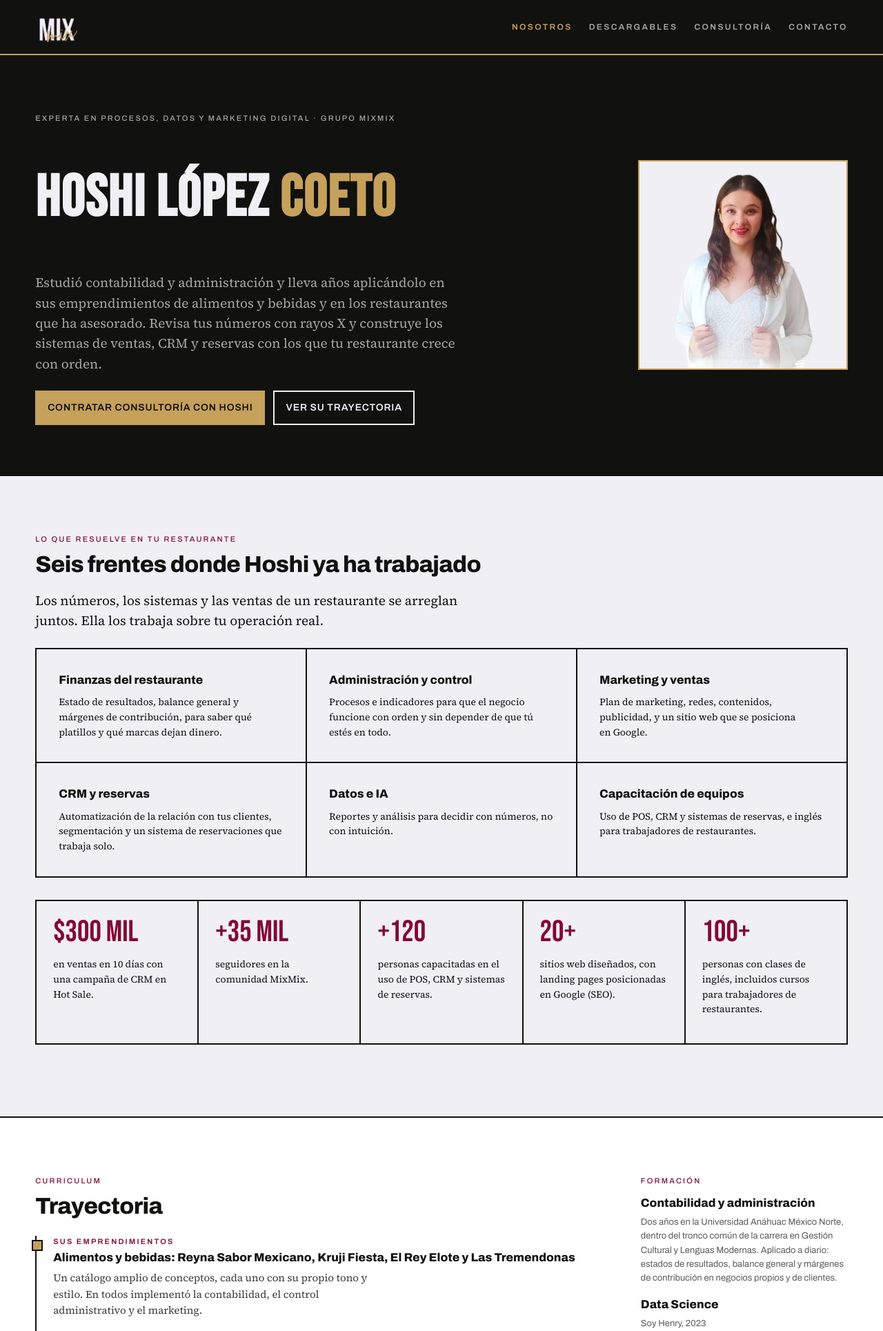
After one commit to hoshilc/mixmix-group, a PHP site: page /hoshi-coeto.html in a window 1280 px wide. The commit adds this page. Shown: the top 1929 px of the page at 69% size. Run offline with PHP 8.4, Linux system fonts and the light colour scheme.

Commit message:
Pagina de Hoshi (CV y contratacion de consultoria) y enlace Ver CV en Expertos
Co-Authored-By: Claude Sonnet 5.5 <noreply@anthropic.com>

```diff
--- a/admin-pedidos.html
+++ b/admin-pedidos.html
@@ -7,7 +7,7 @@
 <meta name="robots" content="noindex, nofollow">
 <meta name="referrer" content="no-referrer">
 <link rel="stylesheet" href="css/mixmix-brand/mixmix.css?v=3393207f">
-<link rel="stylesheet" href="css/site.css?v=0607c61b">
+<link rel="stylesheet" href="css/site.css?v=159da2d6">
 <!--#meta-->
 <link rel="icon" href="img/favicon.svg" type="image/svg+xml">
 <link rel="icon" href="img/favicon-48.png" sizes="48x48" type="image/png">
--- a/asesoria-intensiva.html
+++ b/asesoria-intensiva.html
@@ -6,7 +6,7 @@
 <title>MixMix Intensiva — Grupo MixMix</title>
 <meta name="description" content="Asesoría uno a uno con IA aplicada: un curso de una hora al día por 7 días para controlar tu restaurante desde cero.">
 <link rel="stylesheet" href="css/mixmix-brand/mixmix.css?v=3393207f">
-<link rel="stylesheet" href="css/site.css?v=0607c61b">
+<link rel="stylesheet" href="css/site.css?v=159da2d6">
 <!--#meta-->
 <link rel="icon" href="img/favicon.svg" type="image/svg+xml">
 <link rel="icon" href="img/favicon-48.png" sizes="48x48" type="image/png">
--- a/carrito.html
+++ b/carrito.html
@@ -6,7 +6,7 @@
 <title>Carrito — Grupo MixMix</title>
 <meta name="robots" content="noindex">
 <link rel="stylesheet" href="css/mixmix-brand/mixmix.css?v=3393207f">
-<link rel="stylesheet" href="css/site.css?v=0607c61b">
+<link rel="stylesheet" href="css/site.css?v=159da2d6">
 <!--#meta-->
 <link rel="icon" href="img/favicon.svg" type="image/svg+xml">
 <link rel="icon" href="img/favicon-48.png" sizes="48x48" type="image/png">
--- a/chef-adrian.html
+++ b/chef-adrian.html
@@ -6,7 +6,7 @@
 <title>Chef Adrián Noverola — Consultoría de cocina — Grupo MixMix</title>
 <meta name="description" content="Chef con más de siete años en hoteles, banquetes y restaurantes. Contrata a Adrián Noverola para costeo de menú, inventarios, higiene y operación de cocina.">
 <link rel="stylesheet" href="css/mixmix-brand/mixmix.css?v=3393207f">
-<link rel="stylesheet" href="css/site.css?v=0607c61b">
+<link rel="stylesheet" href="css/site.css?v=159da2d6">
 <!--#meta-->
 <link rel="icon" href="img/favicon.svg" type="image/svg+xml">
 <link rel="icon" href="img/favicon-48.png" sizes="48x48" type="image/png">
--- a/consultoria.html
+++ b/consultoria.html
@@ -6,7 +6,7 @@
 <title>Consultoría y auditorías para restaurantes — Grupo MixMix</title>
 <meta name="description" content="Capacitación y consultoría individual, auditoría por área o integral, MixMix Intensiva y Reingeniería 360: acompañamiento directo con los expertos de MixMix.">
 <link rel="stylesheet" href="css/mixmix-brand/mixmix.css?v=3393207f">
-<link rel="stylesheet" href="css/site.css?v=0607c61b">
+<link rel="stylesheet" href="css/site.css?v=159da2d6">
 <!--#meta-->
 <link rel="icon" href="img/favicon.svg" type="image/svg+xml">
 <link rel="icon" href="img/favicon-48.png" sizes="48x48" type="image/png">
@@ -117,6 +117,7 @@
             <p class="mm-mentor-name">Hoshi López Coeto</p>
             <p class="mm-mentor-role">Estratega de procesos, datos y marketing digital</p>
             <p class="mm-expert-bio">Revisamos tus números a fondo, con rayos X, y armamos los procesos, sistemas y estrategias de venta con los que tu restaurante crece con orden.</p>
+            <a class="mm-expert-link" href="hoshi-coeto.html">Ver CV <span aria-hidden="true">→</span></a>
           </div>
         </div>
         <div class="mm-cell">
--- a/css/site.css
+++ b/css/site.css
@@ -728,3 +728,6 @@ h2.mm-acc-title { margin: 0; }
 .mm-adm-pill { display: inline-block; padding: 2px 8px; font-family: var(--mm-font-display); font-weight: 700; font-size: 11px; letter-spacing: var(--mm-track-label); text-transform: uppercase; border: 1px solid var(--mm-black); white-space: nowrap; }
 .mm-adm-pill.is-paid { background: var(--mm-black); color: var(--mm-bone); }
 .mm-adm-pill.is-expired { color: var(--mm-stone-ink); border-color: var(--mm-stone-ink); }.mm-adm-key[hidden] { display: none; }
+.mm-chef-photo-cut { background: var(--mm-bone); }
+.mm-chef-stats .mm-stat { flex: 1 1 170px; padding: clamp(16px,2vw,24px); }
+.mm-chef-stats .mm-stat-num { font-size: clamp(30px, 3.4vw, 44px); overflow-wrap: anywhere; }
--- a/cuenta.html
+++ b/cuenta.html
@@ -6,7 +6,7 @@
 <title>Mi cuenta — Grupo MixMix</title>
 <meta name="robots" content="noindex">
 <link rel="stylesheet" href="css/mixmix-brand/mixmix.css?v=3393207f">
-<link rel="stylesheet" href="css/site.css?v=0607c61b">
+<link rel="stylesheet" href="css/site.css?v=159da2d6">
 <!--#meta-->
 <link rel="icon" href="img/favicon.svg" type="image/svg+xml">
 <link rel="icon" href="img/favicon-48.png" sizes="48x48" type="image/png">
--- a/descargables.html
+++ b/descargables.html
@@ -6,7 +6,7 @@
 <title>Descargables para restaurantes: manuales, formatos y paquetes — Grupo MixMix</title>
 <meta name="description" content="Todos los manuales, formatos, KPIs, descripciones de puesto y juegos de MixMix: el catálogo completo, paquetes por perfil o cada documento por separado.">
 <link rel="stylesheet" href="css/mixmix-brand/mixmix.css?v=3393207f">
-<link rel="stylesheet" href="css/site.css?v=0607c61b">
+<link rel="stylesheet" href="css/site.css?v=159da2d6">
 <!--#meta-->
 <link rel="icon" href="img/favicon.svg" type="image/svg+xml">
 <link rel="icon" href="img/favicon-48.png" sizes="48x48" type="image/png">
--- a/gracias.html
+++ b/gracias.html
@@ -6,7 +6,7 @@
 <title>Gracias por tu compra — Grupo MixMix</title>
 <meta name="robots" content="noindex">
 <link rel="stylesheet" href="css/mixmix-brand/mixmix.css?v=3393207f">
-<link rel="stylesheet" href="css/site.css?v=0607c61b">
+<link rel="stylesheet" href="css/site.css?v=159da2d6">
 <!--#meta-->
 <link rel="icon" href="img/favicon.svg" type="image/svg+xml">
 <link rel="icon" href="img/favicon-48.png" sizes="48x48" type="image/png">
--- /dev/null
+++ b/hoshi-coeto.html
@@ -0,0 +1,257 @@
+<!DOCTYPE html>
+<html lang="es-MX">
+<head>
+<meta charset="UTF-8">
+<meta name="viewport" content="width=device-width, initial-scale=1.0">
+<title>Hoshi López Coeto — Estrategia para restaurantes — Grupo MixMix</title>
+<meta name="description" content="Estratega de procesos, datos y marketing digital. Contrata a Hoshi López Coeto para ordenar los números, los sistemas y las ventas de tu restaurante.">
+<link rel="stylesheet" href="css/mixmix-brand/mixmix.css?v=3393207f">
+<link rel="stylesheet" href="css/site.css?v=159da2d6">
+<!--#meta-->
+<link rel="icon" href="img/favicon.svg" type="image/svg+xml">
+<link rel="icon" href="img/favicon-48.png" sizes="48x48" type="image/png">
+<link rel="apple-touch-icon" href="img/apple-touch-icon.png">
+<meta name="theme-color" content="#111110">
+<link rel="canonical" href="https://grupomixmix.com/hoshi-coeto.html">
+<meta property="og:type" content="website">
+<meta property="og:site_name" content="Grupo MixMix">
+<meta property="og:locale" content="es_MX">
+<meta property="og:title" content="Hoshi López Coeto — Estrategia para restaurantes — Grupo MixMix">
+<meta property="og:description" content="Estratega de procesos, datos y marketing digital. Contrata a Hoshi López Coeto para ordenar los números, los sistemas y las ventas de tu restaurante.">
+<meta property="og:url" content="https://grupomixmix.com/hoshi-coeto.html">
+<meta property="og:image" content="https://grupomixmix.com/img/og.png">
+<meta name="twitter:card" content="summary_large_image">
+<!--/#meta-->
+</head>
+<body>
+<a class="mm-skip" href="#content">Ir al contenido</a>
+
+<!--#header-->
+<header class="mm-header">
+  <div class="mm-container">
+    <a class="mm-logo" href="index.html"><img class="mm-logo-img" src="img/logo.png" alt="MixMix, inicio"></a>
+    <div class="mm-header-util"><a href="cuenta.html" data-mm-account aria-label="Mi cuenta" title="Mi cuenta"><svg viewBox="0 0 24 24" width="22" height="22" fill="none" stroke="currentColor" stroke-width="2" aria-hidden="true"><circle cx="12" cy="8" r="4"/><path d="M4 21v-2a6 6 0 0 1 6-6h4a6 6 0 0 1 6 6v2"/></svg></a></div>
+    <button type="button" class="mm-menu-btn" aria-expanded="false" aria-controls="mm-nav">Menú</button>
+    <nav id="mm-nav" aria-label="Principal">
+      <ul class="mm-navlinks">
+        <li><a href="index.html" aria-current="page">Nosotros</a></li>
+        <li><a href="descargables.html">Descargables</a></li>
+        <li><a href="consultoria.html">Consultoría</a></li>
+        <li><a href="contacto.html">Contacto</a></li>
+      </ul>
+    </nav>
+  </div>
+</header>
+<!--/#header-->
+
+<main id="content">
+
+  <section class="mm-hero mm-section">
+    <div class="mm-container mm-chef-hero">
+      <div>
+        <p class="mm-label" style="color:var(--mm-stone-onblack)">Experta en procesos, datos y marketing digital · Grupo MixMix</p>
+        <h1 class="mm-display" style="font-size:clamp(40px,7vw,84px)">HOSHI LÓPEZ <em>COETO</em></h1>
+        <p class="mm-body">Estudió contabilidad y administración y lleva años aplicándolo en sus emprendimientos de alimentos y bebidas y en los restaurantes que ha asesorado. Revisa tus números con rayos X y construye los sistemas de ventas, CRM y reservas con los que tu restaurante crece con orden.</p>
+        <div class="mm-hero-actions">
+          <a class="mm-btn" href="contacto.html?interes=area&amp;con=hoshi">Contratar consultoría con Hoshi</a>
+          <a class="mm-btn mm-btn-secondary" href="#trayectoria">Ver su trayectoria</a>
+        </div>
+      </div>
+      <img class="mm-chef-photo mm-chef-photo-cut" src="img/equipo/hoshi.png" alt="Hoshi López Coeto" width="480" height="480">
+    </div>
+  </section>
+
+  <section class="mm-section">
+    <div class="mm-container">
+      <p class="mm-label mm-label-accent">Lo que resuelve en tu restaurante</p>
+      <h2 class="mm-h2">Seis frentes donde Hoshi ya ha trabajado</h2>
+      <p class="mm-body">Los números, los sistemas y las ventas de un restaurante se arreglan juntos. Ella los trabaja sobre tu operación real.</p>
+
+      <div class="mm-grid mm-grid-3" style="margin-top:var(--mm-space-6)">
+        <div class="mm-cell">
+          <p class="mm-mentor-name">Finanzas del restaurante</p>
+          <p class="mm-body mm-chef-note">Estado de resultados, balance general y márgenes de contribución, para saber qué platillos y qué marcas dejan dinero.</p>
+        </div>
+        <div class="mm-cell">
+          <p class="mm-mentor-name">Administración y control</p>
+          <p class="mm-body mm-chef-note">Procesos e indicadores para que el negocio funcione con orden y sin depender de que tú estés en todo.</p>
+        </div>
+        <div class="mm-cell">
+          <p class="mm-mentor-name">Marketing y ventas</p>
+          <p class="mm-body mm-chef-note">Plan de marketing, redes, contenidos, publicidad, y un sitio web que se posiciona en Google.</p>
+        </div>
+        <div class="mm-cell">
+          <p class="mm-mentor-name">CRM y reservas</p>
+          <p class="mm-body mm-chef-note">Automatización de la relación con tus clientes, segmentación y un sistema de reservaciones que trabaja solo.</p>
+        </div>
+        <div class="mm-cell">
+          <p class="mm-mentor-name">Datos e IA</p>
+          <p class="mm-body mm-chef-note">Reportes y análisis para decidir con números, no con intuición.</p>
+        </div>
+        <div class="mm-cell">
+          <p class="mm-mentor-name">Capacitación de equipos</p>
+          <p class="mm-body mm-chef-note">Uso de POS, CRM y sistemas de reservas, e inglés para trabajadores de restaurantes.</p>
+        </div>
+      </div>
+
+      <div class="mm-stats mm-chef-stats" style="margin-top:var(--mm-space-8)">
+        <div class="mm-stat">
+          <span class="mm-stat-num">$300 MIL</span>
+          <p class="mm-body" style="font-size:14px">en ventas en 10 días con una campaña de CRM en Hot Sale.</p>
+        </div>
+        <div class="mm-stat">
+          <span class="mm-stat-num">+35 MIL</span>
+          <p class="mm-body" style="font-size:14px">seguidores en la comunidad MixMix.</p>
+        </div>
+        <div class="mm-stat">
+          <span class="mm-stat-num">+120</span>
+          <p class="mm-body" style="font-size:14px">personas capacitadas en el uso de POS, CRM y sistemas de reservas.</p>
+        </div>
+        <div class="mm-stat">
+          <span class="mm-stat-num">20+</span>
+          <p class="mm-body" style="font-size:14px">sitios web diseñados, con landing pages posicionadas en Google (SEO).</p>
+        </div>
+        <div class="mm-stat">
+          <span class="mm-stat-num">100+</span>
+          <p class="mm-body" style="font-size:14px">personas con clases de inglés, incluidos cursos para trabajadores de restaurantes.</p>
+        </div>
+      </div>
+    </div>
+  </section>
+
+  <section class="mm-section" id="trayectoria" style="background:var(--mm-white)">
+    <div class="mm-container">
+      <div class="mm-chef-cols">
+        <div>
+          <p class="mm-label mm-label-accent">Curriculum</p>
+          <h2 class="mm-h2">Trayectoria</h2>
+          <ol class="mm-cv">
+            <li>
+              <p class="mm-cv-when">Sus emprendimientos</p>
+              <p class="mm-cv-role">Alimentos y bebidas: Reyna Sabor Mexicano, Kruji Fiesta, El Rey Elote y Las Tremendonas</p>
+              <p class="mm-cv-what">Un catálogo amplio de conceptos, cada uno con su propio tono y estilo. En todos implementó la contabilidad, el control administrativo y el marketing.</p>
+            </li>
+            <li>
+              <p class="mm-cv-when">Restaurantes asesorados</p>
+              <p class="mm-cv-role">Rostizados Sinaloa, El Playense Mariscos y Las Piñas de Cholula</p>
+              <p class="mm-cv-what">Consultoría para ordenar números, procesos y ventas de cada negocio.</p>
+            </li>
+            <li>
+              <p class="mm-cv-when">Grupo MixMix</p>
+              <p class="mm-cv-role">Desarrolladora del sistema MixMix</p>
+              <p class="mm-cv-what">Las herramientas de control de tu negocio en un solo lugar: manuales, formatos y tableros que se usan desde el primer día. <a href="descargables.html">Ver los descargables</a>.</p>
+            </li>
+            <li>
+              <p class="mm-cv-when">Hospitalidad</p>
+              <p class="mm-cv-role">Marketing, CRM y reservas en restaurante y resort</p>
+              <p class="mm-cv-what">Gerencia de marketing de un restaurante steak &amp; seafood en Tulum: plan de marketing, relaciones públicas y ventas; sitio web posicionado para «steakhouse Tulum»; sistema de reservaciones, CRM, contenidos y publicidad. Antes, reservas, CRM y email marketing en un resort.</p>
+            </li>
+            <li>
+              <p class="mm-cv-when">2022 a la fecha</p>
+              <p class="mm-cv-role">CRM, datos y desarrollo web</p>
+              <p class="mm-cv-what">Administración de CRM con bases de más de 100,000 contactos, automatizaciones, segmentación y reportes; capacitación de asesores; una app de reportes para el equipo; portales y landing pages con estrategia SEO.</p>
+            </li>
+            <li>
+              <p class="mm-cv-when">2020 a 2021</p>
+              <p class="mm-cv-role">Estrategia digital y tienda en línea</p>
+              <p class="mm-cv-what">Diseño de la tienda en línea y de la estrategia digital de una marca.</p>
+            </li>
+          </ol>
+        </div>
+
+        <aside>
+          <p class="mm-label mm-label-accent">Formación</p>
+          <p class="mm-mentor-name" style="margin-top:var(--mm-space-2)">Contabilidad y administración</p>
+          <p class="mm-mentor-role">Dos años en la Universidad Anáhuac México Norte, dentro del tronco común de la carrera en Gestión Cultural y Lenguas Modernas. Aplicado a diario: estados de resultados, balance general y márgenes de contribución en negocios propios y de clientes.</p>
+          <p class="mm-mentor-name" style="margin-top:var(--mm-space-4)">Data Science</p>
+          <p class="mm-mentor-role">Soy Henry, 2023</p>
+          <p class="mm-mentor-name" style="margin-top:var(--mm-space-4)">Lenguas Modernas y Gestión Cultural</p>
+          <p class="mm-mentor-role">Universidad Anáhuac, 2012 a 2015</p>
+
+          <p class="mm-label mm-label-accent" style="margin-top:var(--mm-space-8)">Idiomas</p>
+          <p class="mm-chips"><span>Español</span><span>Inglés</span><span>Francés</span><span>Italiano</span><span>Chino mandarín</span></p>
+
+          <p class="mm-label mm-label-accent" style="margin-top:var(--mm-space-8)">Especialidades</p>
+          <p class="mm-chips"><span>Costos y finanzas</span><span>Administración</span><span>CRM</span><span>Datos e IA</span><span>SEO y SEM</span><span>Redes sociales</span><span>Desarrollo web</span></p>
+        </aside>
+      </div>
+    </div>
+  </section>
+
+  <section class="mm-section">
+    <div class="mm-container">
+      <p class="mm-label mm-label-accent">Trabaja con ella</p>
+      <h2 class="mm-h2">Tres formas de contratarla</h2>
+      <p class="mm-body">Las auditorías son para restaurantes; la capacitación individual, para quien quiere aprender por su cuenta. Cada una se cotiza según tu caso.</p>
+
+      <div class="mm-ladder mm-ladder-3" style="margin-top:var(--mm-space-6)">
+        <div class="mm-cell mm-product-card">
+          <p class="mm-tag mm-tag-gold">Para restaurantes</p>
+          <h3 class="mm-product-title">Auditoría de finanzas y control</h3>
+          <p class="mm-product-desc">Revisa tus números y tus procesos administrativos: costos, márgenes e indicadores, y sales con un plan para ordenarlos.</p>
+          <a class="mm-btn" href="contacto.html?interes=area&amp;con=hoshi">Cotizar auditoría</a>
+        </div>
+        <div class="mm-cell mm-product-card">
+          <p class="mm-tag mm-tag-gold">Para restaurantes</p>
+          <h3 class="mm-product-title">Marketing, CRM y reservas</h3>
+          <p class="mm-product-desc">Ordena tu publicidad, tu sitio web y tu base de clientes, y automatiza reservaciones y seguimiento.</p>
+          <a class="mm-btn" href="contacto.html?interes=area&amp;con=hoshi">Cotizar</a>
+        </div>
+        <div class="mm-cell mm-product-card">
+          <p class="mm-tag mm-tag-gold">Para particulares</p>
+          <h3 class="mm-product-title">Capacitación individual</h3>
+          <p class="mm-product-desc">Aprendes con ella el tema que quieras dominar: costos, CRM, marketing digital o uso de sistemas.</p>
+          <a class="mm-btn mm-btn-secondary" href="contacto.html?interes=individual&amp;con=hoshi">Pedir informes</a>
+        </div>
+      </div>
+
+      <div class="mm-chef-steps">
+        <p class="mm-label mm-label-accent">Así empieza</p>
+        <ol>
+          <li><strong>Nos cuentas de tu restaurante.</strong> Por el formulario, por WhatsApp o en una llamada gratis.</li>
+          <li><strong>Te decimos cómo trabajarlo.</strong> Auditoría, consultoría o capacitación, y te cotizamos sin compromiso.</li>
+          <li><strong>Arranca con Hoshi.</strong> Se agendan las sesiones o la revisión de tus números y sistemas.</li>
+        </ol>
+      </div>
+    </div>
+  </section>
+
+  <section class="mm-hero mm-section">
+    <div class="mm-container">
+      <p class="mm-label" style="color:var(--mm-stone-onblack)">¿Hablamos?</p>
+      <h2 class="mm-display" style="font-size:clamp(30px,5vw,56px)">CUÉNTANOS DE TU RESTAURANTE</h2>
+      <p class="mm-body">Una llamada sin costo ni compromiso basta para saber si Hoshi es quien necesitas.</p>
+      <div class="mm-hero-actions">
+        <a class="mm-btn" href="contacto.html?interes=llamada&amp;con=hoshi" data-mm-call>Agendar llamada gratis</a>
+        <a class="mm-btn mm-btn-secondary" href="#" data-mm-whatsapp hidden>Escribir por WhatsApp</a>
+        <a class="mm-btn mm-btn-secondary" href="index.html#expertos">Ver a los demás expertos</a>
+      </div>
+    </div>
+  </section>
+
+</main>
+
+<!--#footer-->
+<footer class="mm-footer">
+  <div class="mm-container">
+    <ul class="mm-navlinks">
+      <li><a href="index.html">Nosotros</a></li>
+      <li><a href="descargables.html">Descargables</a></li>
+      <li><a href="consultoria.html">Consultoría</a></li>
+      <li><a href="contacto.html">Contacto</a></li>
+    </ul>
+    <ul class="mm-navlinks mm-footer-legal-links">
+      <li><a href="privacidad.html">Aviso de privacidad</a></li>
+      <li><a href="terminos.html">Términos y reembolsos</a></li>
+    </ul>
+    <p class="mm-social" data-mm-social hidden></p>
+    <p class="mm-footer-legal">Copyright © <span data-mm-year>2026</span> Grupo MixMix. Todos los derechos reservados.</p>
+  </div>
+</footer>
+<!--/#footer-->
+
+<script src="js/config.js?v=c84df2de"></script>
+<script src="js/store.js?v=b5c67e9d"></script>
+<script src="js/site.js?v=343188cb"></script>
+</body>
+</html>
--- a/index.html
+++ b/index.html
@@ -6,7 +6,7 @@
 <title>Consultoría gastronómica para restaurantes — Grupo MixMix</title>
 <meta name="description" content="Auditorías, capacitación y consultoría para restaurantes, más manuales, controles y paquetes descargables: la estructura real que convierte el caos en utilidades.">
 <link rel="stylesheet" href="css/mixmix-brand/mixmix.css?v=3393207f">
-<link rel="stylesheet" href="css/site.css?v=0607c61b">
+<link rel="stylesheet" href="css/site.css?v=159da2d6">
 <!--#meta-->
 <link rel="icon" href="img/favicon.svg" type="image/svg+xml">
 <link rel="icon" href="img/favicon-48.png" sizes="48x48" type="image/png">
@@ -127,6 +127,7 @@
             <p class="mm-mentor-name">Hoshi López Coeto</p>
             <p class="mm-mentor-role">Estratega de procesos, datos y marketing digital</p>
             <p class="mm-expert-bio">Revisamos tus números a fondo, con rayos X, y armamos los procesos, sistemas y estrategias de venta con los que tu restaurante crece con orden.</p>
+            <a class="mm-expert-link" href="hoshi-coeto.html">Ver CV <span aria-hidden="true">→</span></a>
           </div>
         </div>
         <div class="mm-cell">
--- a/pedido.html
+++ b/pedido.html
@@ -7,7 +7,7 @@
 <meta name="robots" content="noindex">
 <meta name="referrer" content="no-referrer">
 <link rel="stylesheet" href="css/mixmix-brand/mixmix.css?v=3393207f">
-<link rel="stylesheet" href="css/site.css?v=0607c61b">
+<link rel="stylesheet" href="css/site.css?v=159da2d6">
 <!--#meta-->
 <link rel="icon" href="img/favicon.svg" type="image/svg+xml">
 <link rel="icon" href="img/favicon-48.png" sizes="48x48" type="image/png">
--- a/privacidad.html
+++ b/privacidad.html
@@ -6,7 +6,7 @@
 <title>Aviso de privacidad — Grupo MixMix</title>
 <meta name="description" content="Cómo tratamos tus datos personales en Grupo MixMix.">
 <link rel="stylesheet" href="css/mixmix-brand/mixmix.css?v=3393207f">
-<link rel="stylesheet" href="css/site.css?v=0607c61b">
+<link rel="stylesheet" href="css/site.css?v=159da2d6">
 <!--#meta-->
 <link rel="icon" href="img/favicon.svg" type="image/svg+xml">
 <link rel="icon" href="img/favicon-48.png" sizes="48x48" type="image/png">
--- a/reingenieria-360.html
+++ b/reingenieria-360.html
@@ -6,7 +6,7 @@
 <title>Reingeniería 360 — Grupo MixMix</title>
 <meta name="description" content="Asesoría completa: entramos con todo nuestro equipo a bajar cada proceso de tu restaurante, departamento por departamento.">
 <link rel="stylesheet" href="css/mixmix-brand/mixmix.css?v=3393207f">
-<link rel="stylesheet" href="css/site.css?v=0607c61b">
+<link rel="stylesheet" href="css/site.css?v=159da2d6">
 <!--#meta-->
 <link rel="icon" href="img/favicon.svg" type="image/svg+xml">
 <link rel="icon" href="img/favicon-48.png" sizes="48x48" type="image/png">
--- a/sitemap.xml
+++ b/sitemap.xml
@@ -6,6 +6,7 @@
   <url><loc>https://grupomixmix.com/consultoria.html</loc><lastmod>2026-10-27</lastmod></url>
   <url><loc>https://grupomixmix.com/contacto.html</loc><lastmod>2026-10-27</lastmod></url>
   <url><loc>https://grupomixmix.com/descargables.html</loc><lastmod>2026-10-27</lastmod></url>
+  <url><loc>https://grupomixmix.com/hoshi-coeto.html</loc><lastmod>2026-10-27</lastmod></url>
   <url><loc>https://grupomixmix.com/privacidad.html</loc><lastmod>2026-10-27</lastmod></url>
   <url><loc>https://grupomixmix.com/reingenieria-360.html</loc><lastmod>2026-10-27</lastmod></url>
   <url><loc>https://grupomixmix.com/terminos.html</loc><lastmod>2026-10-27</lastmod></url>
--- a/terminos.html
+++ b/terminos.html
@@ -6,7 +6,7 @@
 <title>Términos de venta y reembolsos — Grupo MixMix</title>
 <meta name="description" content="Condiciones de compra, licencia de uso y política de reembolsos de los documentos digitales de Grupo MixMix.">
 <link rel="stylesheet" href="css/mixmix-brand/mixmix.css?v=3393207f">
-<link rel="stylesheet" href="css/site.css?v=0607c61b">
+<link rel="stylesheet" href="css/site.css?v=159da2d6">
 <!--#meta-->
 <link rel="icon" href="img/favicon.svg" type="image/svg+xml">
 <link rel="icon" href="img/favicon-48.png" sizes="48x48" type="image/png">
```
Also changed, not shown: contacto.html (+6 -4 lines), 1 other file.
